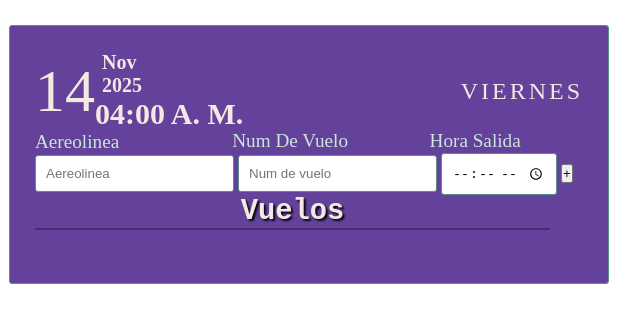
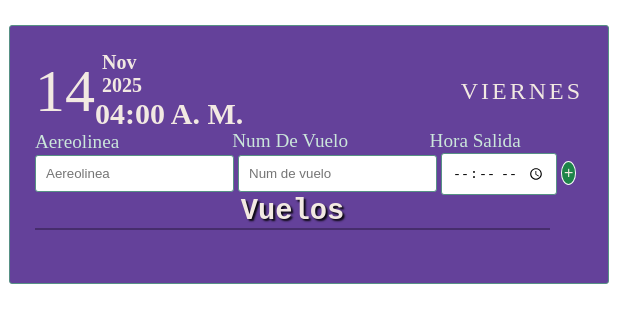
Before and after one commit to darizeta/flight-table, a plain HTML site: page Proyecto vuelos/index.html in a window 1280 px wide. Shown: the full height of the page, 331-971 px from the left. Drawn offline with Linux system fonts and the light colour scheme.

Commit message:
Agrego cambios en index.htm y se agrega la classe

```diff
--- a/Proyecto vuelos/index.html
+++ b/Proyecto vuelos/index.html
@@ -33,7 +33,7 @@
           <input type="text" name="taskText" autocomplete="off" placeholder="Aereolinea" class="roundBorder">
           <input type="number" name="taskText" autocomplete="off" placeholder="Num de vuelo"    class="roundBorder">
           <input type="time" name="taskText"  placeholder="Hora de llegada" class="roundBorder">
-          <button type="submit" value="+" clas id="addBtn">+</button>
+          <button type="submit" value="+" class="addBtn" id="addBtn">+</button>
       </div>
       <h3>Vuelos</h3>
         <div id="list" class="listContainer" >
```
